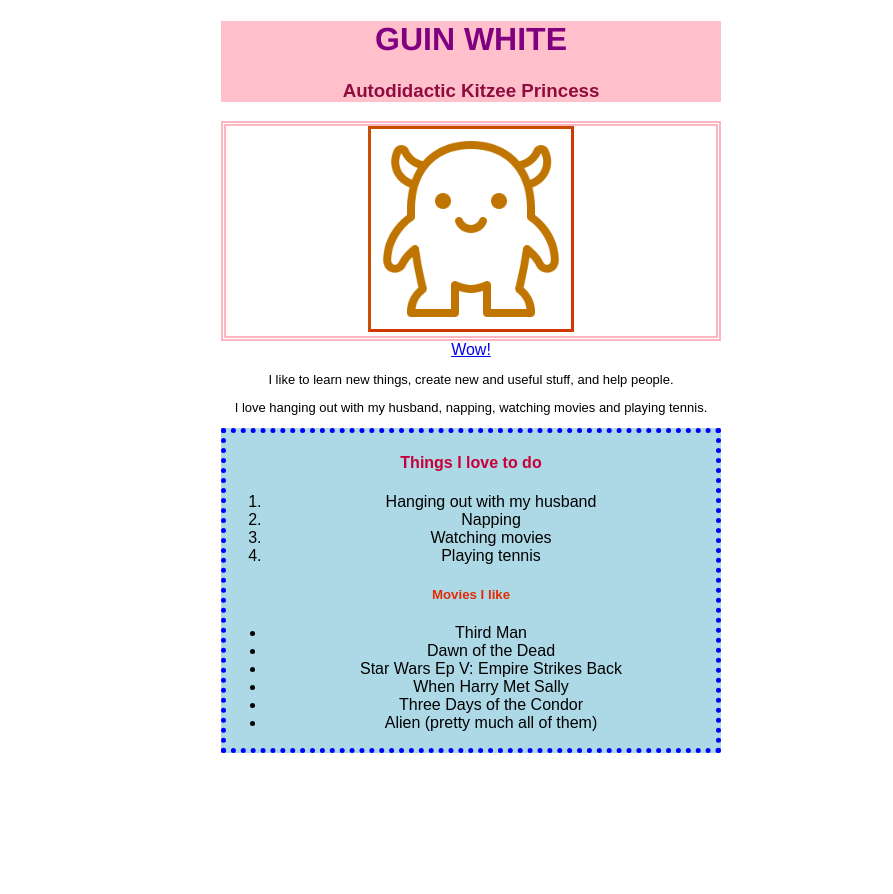
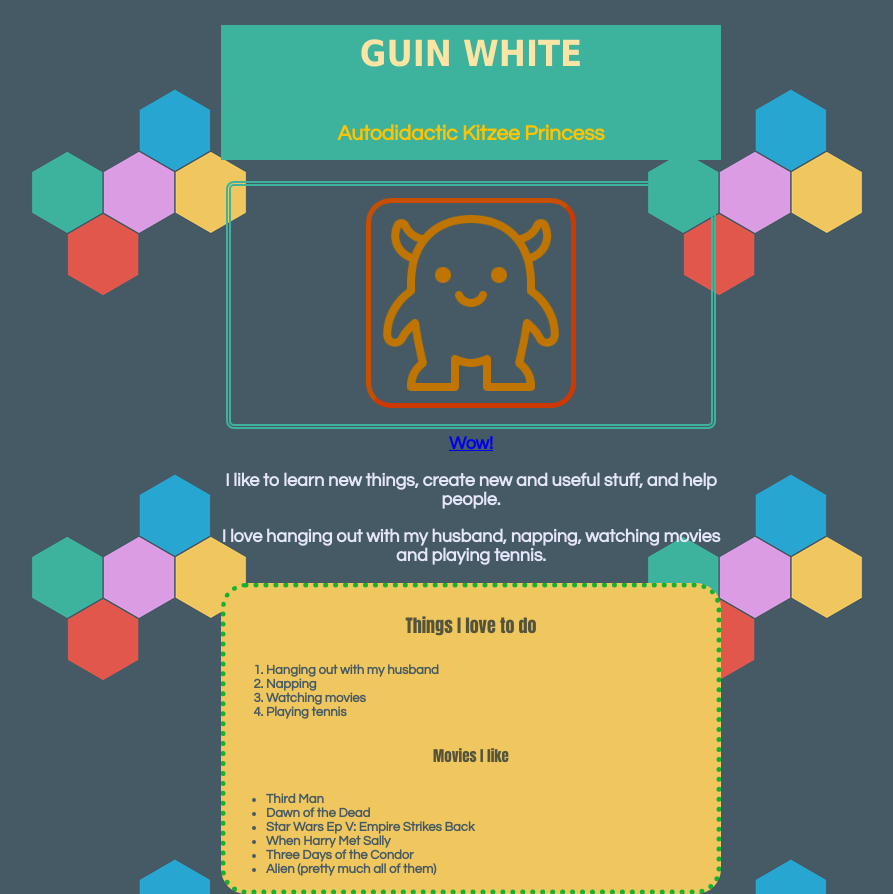
Before and after one commit to buzzfair/buzzfair.github.io, a plain HTML site: page day1-p2_about.html in a window 1280 px wide. Shown: the whole page, without its empty margins (169-1062 px from the left). Before the commit the page ends 800 px from the top, so only its background shows below. Drawn offline with Linux system fonts and the light colour scheme.

Commit message:
Add files via upload
day 6 changes

```diff
--- a/stylesheet.css
+++ b/stylesheet.css
@@ -9,51 +9,75 @@
  	text-align: center;
  }
 
- h1 {color:#681845; font-size: 24;}
- h3 {color:#900C3F; font-family: arial; }
- h4 {color:#C70039;}
- h5 {color:#E32A02;}
- h6 {color:#FFC300;}
- p {
- 	font-size: 13px;
+#html {
+
+}
+ h1 {
+ 	color:#681845;
+ 	font-size: 24
 
  }
- body {
- 	font-family: arial;
+ h3 {
+ 	color: #FFC300;
+ 	font-family: century gothic;
+ 	padding: 16px;
+ }
+ h4 {
+ 	color:	#54543c;
+ 	font-family: impact;
+ }
+ h5 {
+ 	color:	#54543c;
+ 	font-family: impact;
+ }
+ h6 {
+ 	color:#FFC300;
+ }
+body {
+ 	font-size: 18px;
+ 	font-family: century gothic;
+ 	font-weight: bold;
+ 	color: lavender;
  	max-width: 500px;
   	margin: auto;
- }
+  	background-image: url(images/bg625x385.png) ;
+  }
 
  img {
- 	border: 3px inset #efefef;
+ 	border: 5px inset;
+ 	border-radius: 25px;
  }
 
  #heading {
- 	color: purple;
+ 	color: #fce5a4;
  	font-size: 36 ;
- 	font-family: helvetica;
- }
- .orange-text {
- 	color:#E13F1C;
- 	font-size: 12px;
+ 	font-family: tahoma;
+ 	margin: 25px;
+ 	border-radius: 25px;
+ 	padding: 8px;
  }
 
-#html {
-
-}
+ .list-text {
+ 	text-align: left;
+ 	color:	#465a65;
+ 	font-size: 13px;
+ }
 
  #about {
- 	background-color: pink;
+ 	background-color: #3db39d;
  }
 
  .container-images {
- 	border: double 5px lightpink;
- 	margin: 0;
+ 	border: double 5px #3db39d;
+ 	border-radius: 8px;
+ 	margin: 5px;
+ 	padding: 12px;
 
 
  }
 
  #lists {
- 	background-color: lightblue;
- 	border: 5px dotted blue;
+ 	background-color: #f0c75e;
+ 	border: 5px dotted #16B12E;
+ 	border-radius: 25px;
  }
```
